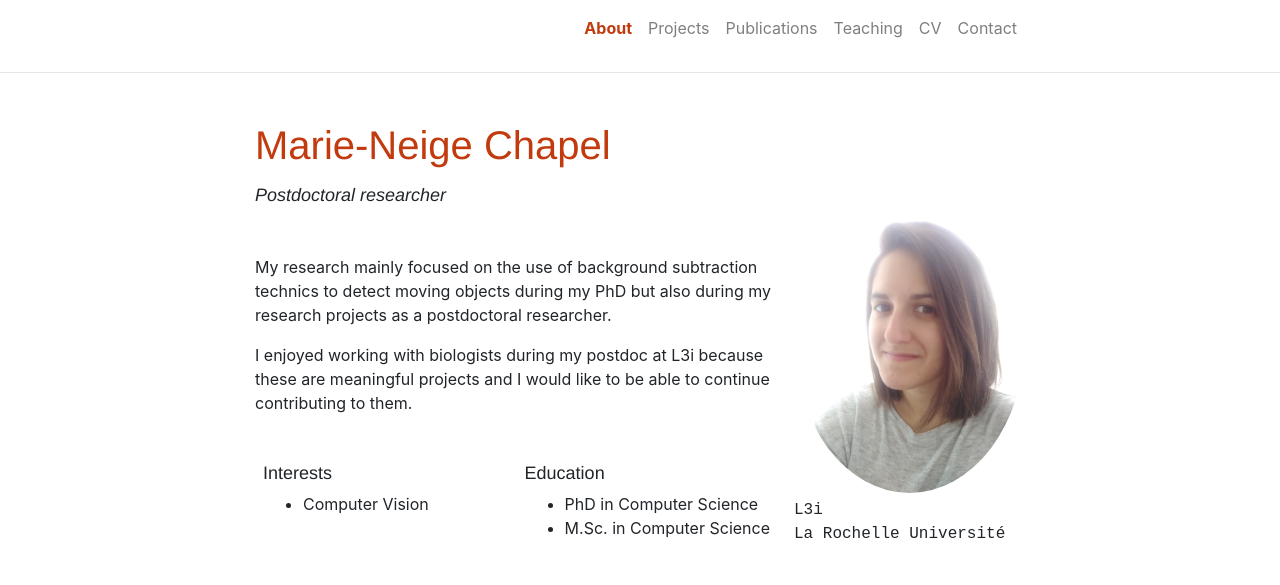
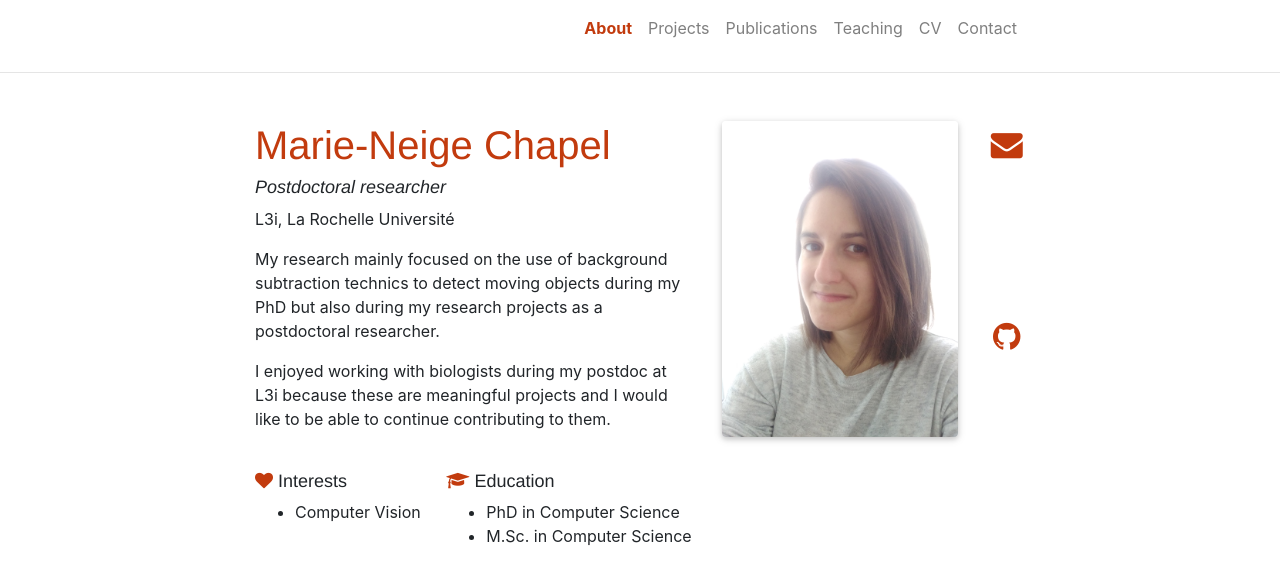
Before and after one commit to mnchapel/mnchapel.github.io, a Jekyll site: the page built from _pages/about.md, in a window 1280 px wide. Shown: the top 585 px of the page. Built offline with Jekyll 4.4.1, drawn with Linux system fonts in a browser that asks for light colours; full-size pictures stand in for the smaller copies a plugin makes; a style sheet for code colours, icons or effects is not loaded.

Commit message:
Update the about page with new style

```diff
--- a/_layouts/about.html
+++ b/_layouts/about.html
@@ -2,45 +2,38 @@
 layout: default
 ---
 
-
 <div class="post">
 
+	<div class="row row-cols-3">
+
+		<!-- Column 0 -->
+		<div class="col-xs-7 cl-sm-7 col-md-7">
+
+			<!-- Header -->
 			<header class="post-header">
 			<h1 class="post-title">
 				{{ site.title }}
 			</h1>
-	  <p class="desc">{{ page.subtitle }}</p>
+			<h4><i>{{ page.profile.job }}</i></h4>
+			<p>{{ page.profile.address }}</p>
 			</header>
 
+			<!-- Content -->
 			<article>
-		<div class="profile float-right">
-			{% assign profile_image_path = page.profile.image | prepend: 'assets/img/' %}
-			{% assign profile_image_class = "img-fluid z-depth-1 rounded-circle" %}
-
-			{% include figure.html
-				path=profile_image_path
-				class=profile_image_class
-				alt=page.image %}
-
-			<div class="address">
-				{{ page.profile.address }}
-			</div>
-		</div>
-
 				<div class="clearfix">
 					{{ content }}
 					<br>
-			<div class="repositories d-flex flex-wrap flex-md-row flex-column justify-content-between">
-				<div class="repo p-2">
-					<h4>Interests</h4>
+					<div class="d-flex flex-wrap flex-md-row flex-column justify-content-between">
+						<div>
+							<h4><i class="fa fa-heart" aria-hidden="true"></i> Interests</h4>
 							<ul>
 								{% for interest in page.interests %}
 									<li>{{ interest }}</li>
 								{% endfor %}
 							</ul>
 						</div>
-				<div class="repo p-2">
-					<h4>Education</h4>
+						<div>
+							<h4><i class="fa fa-graduation-cap" aria-hidden="true"></i> Education</h4>
 							<ul>
 								{% for entry in site.data.cv %}
 									{% if entry.title == "Education" %}
@@ -54,5 +47,46 @@ layout: default
 					</div>
 				</div>
 			</article>
+		</div>
+
+		<!-- Column 1 -->
+		<div class="col-xs-4 cl-sm-4 col-md-4">
+
+			<!-- Photo -->
+			<div>
+				{% assign profile_image_path = page.profile.image | prepend: 'assets/img/' %}
+				{% assign profile_image_class = "img-fluid z-depth-1 rounded" %}
+
+				{% include figure.html
+					path=profile_image_path
+					class=profile_image_class
+					alt=page.image %}
+			</div>
 
 		</div>
+
+		<!-- Column 2 -->
+		<div class="social-icon col-xs-1 cl-sm-1 col-md-1 center p-0">
+			<a href="mailto:{{ site.author.email | encode_email }}" title="Mail">
+				<i class="fa fa-envelope" aria-hidden="true"></i>
+			</a>
+			<br>
+			<a href="https://orcid.org/0000-0002-6754-9896" title="Orcid">
+				<i class="ai ai-orcid" aria-hidden="true"></i>
+			</a>
+			<br>
+			<a href="https://scholar.google.com/citations?user=9FA76_oAAAAJ&hl=fr" title="Google Scholar">
+				<i class="ai ai-google-scholar" aria-hidden="true"></i>
+			</a>
+			<br>
+			<a href="https://www.researchgate.net/profile/Marie-Neige-Chapel" title="ResearchGate">
+				<i class="ai ai-researchgate" aria-hidden="true"></i>
+			</a>
+			<br>
+			<a href="https://github.com/mnchapel" title="GitHub">
+				<i class="fa fa-github" aria-hidden="true"></i>
+			</a>
+		</div>
+
+	</div>
+</div>
--- a/_pages/about.md
+++ b/_pages/about.md
@@ -7,17 +7,13 @@
 
 profile:
   image: photo_profil.jpg
-  image_circular: true
-  address: >
-    <p>L3i</p>
-    <p>La Rochelle Université</p>
+  job: Postdoctoral researcher
+  address: L3i, La Rochelle Université
 
 interests: >
     <p>Computer Vision</p>
 ---
 
-<h4><i>Postdoctoral researcher</i></h4>
-<br>
 <p>My research mainly focused on the use of background subtraction technics to detect moving objects during my PhD but also during my research projects as a postdoctoral researcher.</p>
 
 <p>I enjoyed working with biologists during my postdoc at L3i because these are meaningful projects and I would like to be able to continue contributing to them.</p>
--- a/_sass/_layout.scss
+++ b/_sass/_layout.scss
@@ -98,6 +98,23 @@ figure, img {
 	background-color: var(--global-theme-color) !important;
 	border-radius: 0.125rem;
 	box-shadow: 0 2px 5px 0 rgba(0,0,0,0.16),0 2px 10px 0 rgba(0,0,0,0.12);
+}
+
+.z-depth-1 {
+	-webkit-box-shadow:0 2px 5px 0 rgba(0,0,0,0.16),0 2px 10px 0 rgba(0,0,0,0.12) !important;
+	box-shadow:0 2px 5px 0 rgba(0,0,0,0.16),0 2px 10px 0 rgba(0,0,0,0.12) !important
+}
+
+// -------
+// Icons
+// -------
+
+.fa, .ai {
+	color: var(--global-theme-color);
+}
+
+.social-icon {
+	font-size: 2rem;
 }
 
 // -------
```
Lines whose indentation alone changed are shown as unchanged.
